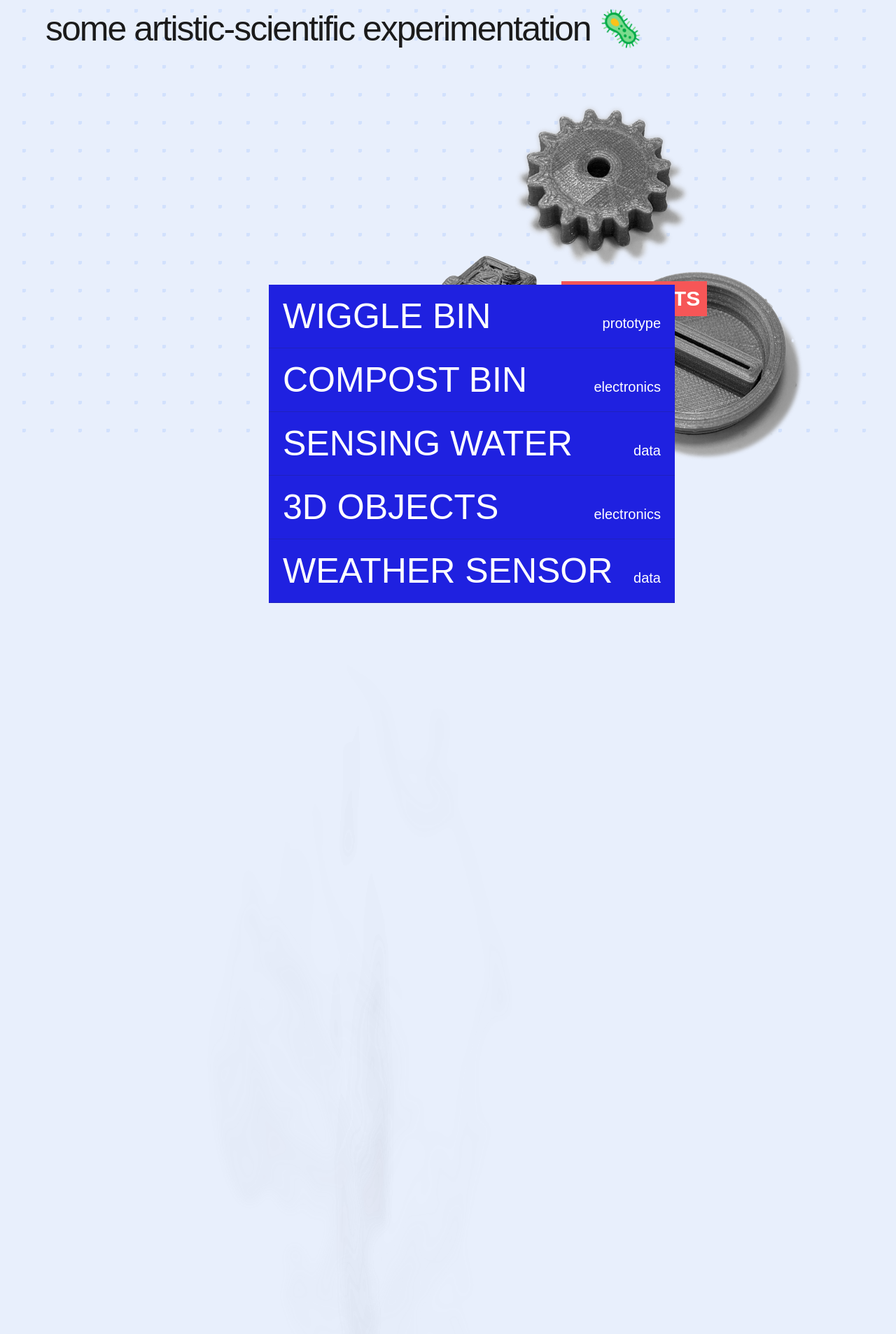
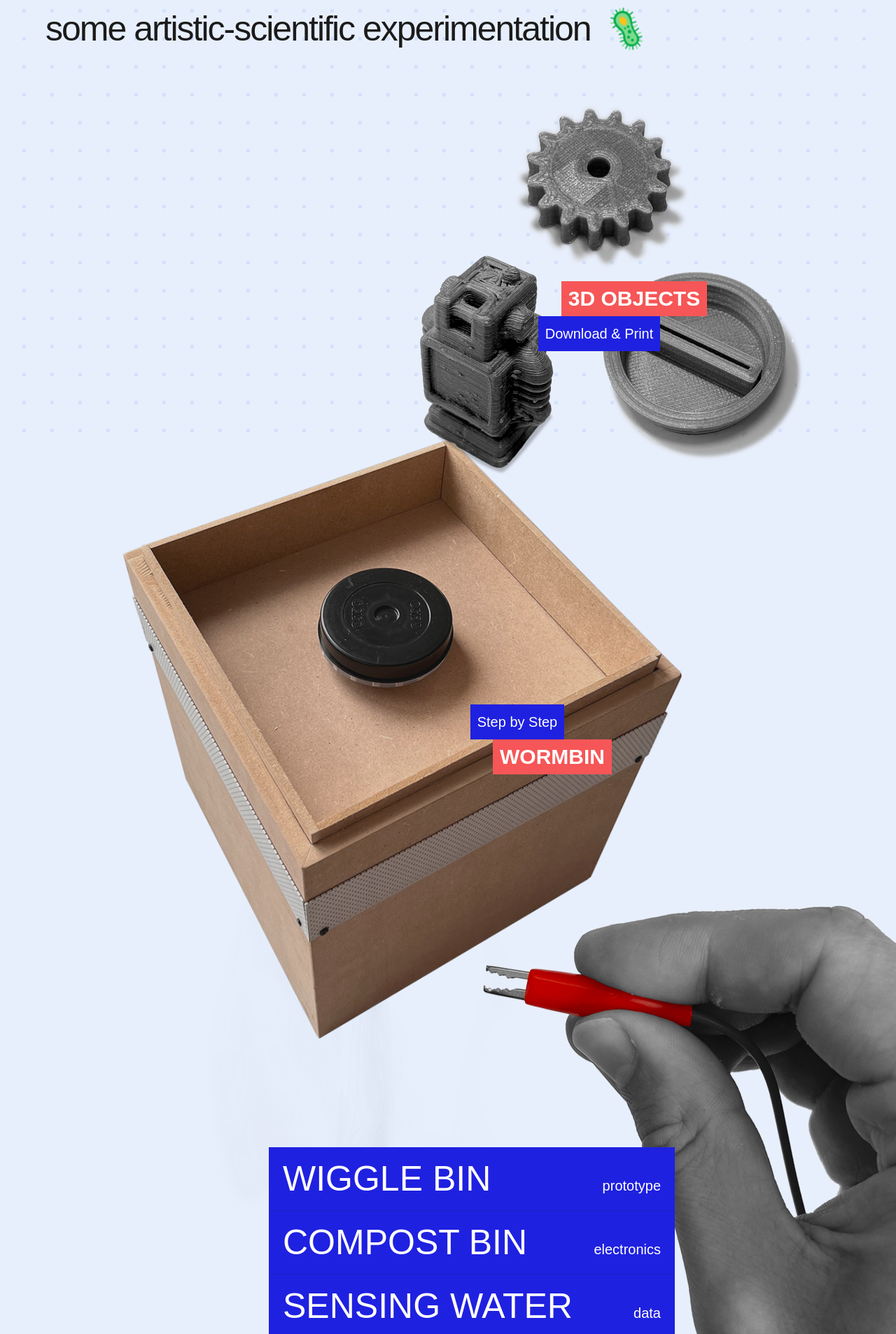
Before and after one commit to studiorabota/rabota-website, a Next.js app: page / in a window 1280 px wide. Shown: the part 233-2140 px from the top of the page at 70% size. Built offline with nearby package versions, Linux system fonts and the light colour scheme; a web font is replaced by a local one.

Commit message:
Added worm bin and hand with wire on homepage

```diff
--- a/pages/index.tsx
+++ b/pages/index.tsx
@@ -12,7 +12,29 @@ export default function Home() {
         <link rel="icon" href="/favicon.ico" />
       </Head>
       <div className={styles.content}>
-        <h1 className={styles.intro}><span>S</span>tudio <span>R</span>abota | Coding, prototyping, electronics, open-source hardware 🪱 and some artistic-scientific experimentation 🦠</h1>
+        <h1 className={styles.intro}><span>S</span>tudio <span>R</span>abota | Coding, prototyping, electronics, open-source hardware 🪱 and some artistic-scientific experimentation <span className={styles.virus}>🦠</span></h1>
+        <div className={styles.handWire}>
+          <Image
+            src="/images/handWire.png"
+            width={785}
+            height={1202}
+            alt="Picture of hand holding a crocodile wire"
+            className={styles.handWireImage}
+          />
+        </div>
+        <a href='#' className={styles.cardWormBin}>
+          <Image
+            src="/images/wormBin.png"
+            width={847}
+            height={904}
+            alt="Picture of smart worm bin"
+            className={styles.wormBinImage}
+          />
+          <div className={styles.cardWormBinInfo}>
+            <span className={styles.cardDescription}>Step by Step</span>
+            <h3 className={styles.cardHeader}>Wormbin</h3>
+          </div>
+        </a>
         <nav className={styles.nav}>
           <ul>
             <li><a href='#'>Wiggle Bin<span>Prototype</span></a></li>
@@ -44,7 +66,7 @@ export default function Home() {
             alt="Picture of 3d printed soil moisture sensor cap"
             className={styles.moistureSensorCap}
           />
-          <div className={styles.cardInfo}>
+          <div className={styles.cardPrintsInfo}>
             <h3 className={styles.cardHeader}>3D Objects</h3>
             <span className={styles.cardDescription}>Download & Print</span>
           </div>
--- a/styles/Home.module.css
+++ b/styles/Home.module.css
@@ -15,6 +15,17 @@
 }
 .intro span {
   color: var(--title-first-character-color);
+}
+.intro .virus {
+  animation: spin 6s linear infinite;
+  position: absolute;
+  margin-left: 20px;
+}
+
+@keyframes spin {
+  100% {
+    transform:rotate(360deg);
+  }
 }
 
 .cardPrints {
@@ -47,9 +58,8 @@
 .cardPrints:hover .moistureSensorCap {
   transform: translate(30px, 30px);
 }
-.cardInfo {
+.cardPrintsInfo {
   display: flex;
-  justify-items: center;
   align-items: center;
   width: 100%;
   height: 100%;
@@ -69,7 +79,7 @@
   transition: all 0.2s;
 }
 .cardPrints:hover .cardHeader {
-  padding: 2rem;
+  transform: scale(1.2);
 }
 .cardDescription {
   background-color: var(--color-blue);
@@ -81,12 +91,42 @@
   margin-right: 5rem;
 }
 
+.cardWormBin {
+  position: absolute;
+  left: 154px;
+  top: 840px;
+}
+.cardWormBinInfo {
+  display: flex;
+  align-items: center;
+  position: absolute;
+  top: 400px;
+  left: 500px;
+  justify-content: center;
+  flex-direction: column;
+}
+.wormBinImage {
+  transition: all 0.2s;
+}
+.cardWormBin:hover .wormBinImage {
+  transform: scale(0.9);
+}
+.cardWormBin:hover .cardHeader {
+  transform: scale(1.2);
+}
+
+.handWire {
+  position: absolute;
+  right: 0;
+  top: 1392px;
+}
+
 .nav {
   background-color: var(--color-blue);
   min-width: 580px;
   position: absolute;
   left: 30%;
-  top: 80vh;
+  top: 1873px;
   z-index: 10;
 }
 .nav ul li {
```
Also changed, not shown: public/images/handWire.png (added), public/images/wormBin.png (added).
